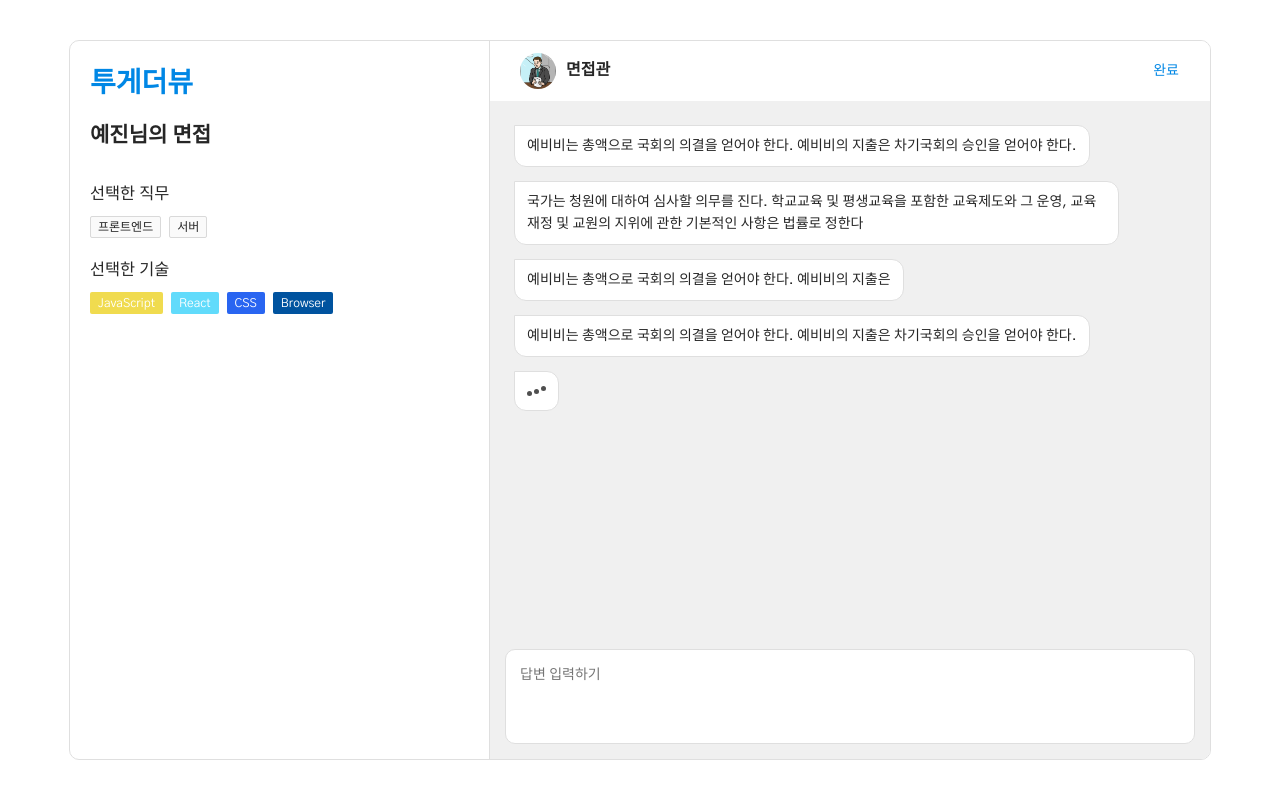
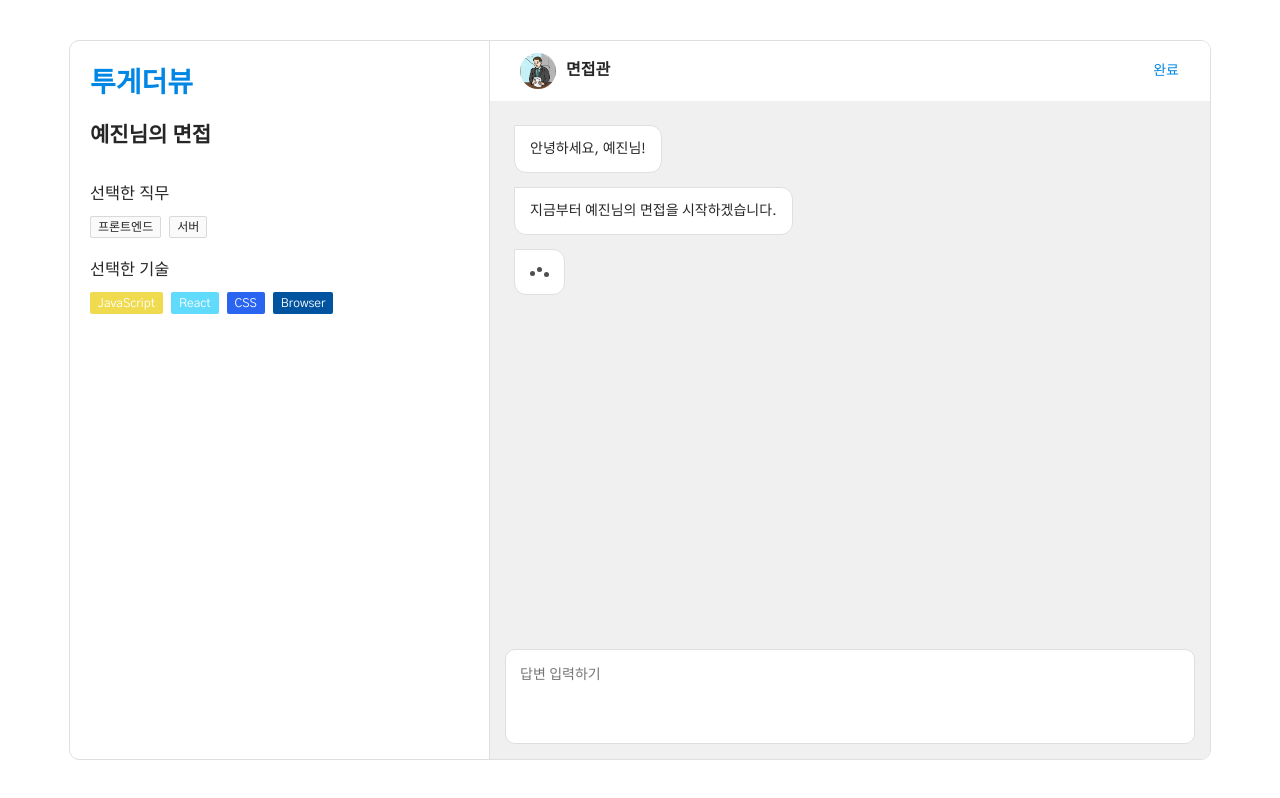
Before and after one commit to togather-view/togather-view-demo, a Next.js app: page /interview/1 in a window 1280 px wide. Built offline with nearby package versions, Linux system fonts and the light colour scheme; a web font is replaced by a local one.

Commit message:
feat: Show message as side

```diff
--- a/src/pages/interview/[interviewId]/index.tsx
+++ b/src/pages/interview/[interviewId]/index.tsx
@@ -3,33 +3,15 @@ import { Avatar, Button } from "antd";
 import _ from "lodash";
 
 import LoadingDotsComponent from "@src/components/common/LoadingDots.component";
+import TagComponent from "@src/components/common/Tag.component";
 
+// dummy
+import { myAccount } from "@dummy/user.data";
+import { messageList } from "@dummy/message.data";
+
+// styles
 import styles from "@src/styles/pages/InterviewMessenger.module.scss";
-import TagComponent from "@src/components/common/Tag.component";
-import { myAccount } from "@dummy/user.data";
-
-const contents1 =
-  "예비비는 총액으로 국회의 의결을 얻어야 한다. 예비비의 지출은 차기국회의 승인을 얻어야 한다.";
-const contents2 =
-  "국가는 청원에 대하여 심사할 의무를 진다. 학교교육 및 평생교육을 포함한 교육제도와 그 운영, 교육재정 및 교원의 지위에 관한 기본적인 사항은 법률로 정한다";
-const contents3 =
-  "예비비는 총액으로 국회의 의결을 얻어야 한다. 예비비의 지출은 ";
-// "차기국회의 승인을 얻어야 한다. 국가는 청원에 대하여 심사할 의무를 진다. 학교교육 및 평생교육을 포함한 교육제도와 그 운영, 교육재정 및 교원의 지위에 관한 기본적인 사항은 법률로 정한다";
-
-const contentsList = [
-  contents1,
-  contents2,
-  contents3,
-  contents1,
-  contents2,
-  contents3,
-  contents1,
-  contents2,
-  contents3,
-  contents1,
-  contents2,
-  contents3,
-];
+import { MessageSide } from "@src/interface/interface";
 
 function InterviewMessengerPage() {
   const [displayedMessages, setDisplayedMessages] = useState([]);
@@ -40,29 +22,36 @@ function InterviewMessengerPage() {
         () =>
           setDisplayedMessages([
             ...displayedMessages,
-            contentsList[displayedMessages.length],
+            messageList[displayedMessages.length],
           ]),
         time,
       ),
     [displayedMessages],
   );
 
-  const messageList = useMemo(() => {
-    const isLeft = contentsList.length > displayedMessages.length;
+  const messageListDOM = useMemo(() => {
+    const isLeft = messageList.length > displayedMessages.length;
     const list = displayedMessages.map((x, index) => (
       // eslint-disable-next-line react/no-array-index-key
-      <p key={`message-list-${index}`} className={styles.contents}>
-        {x}
+      <p
+        key={`message-list-${index}`}
+        className={
+          x.side === MessageSide.INTERVIEWER
+            ? styles.contentsLeft
+            : styles.contentsRight
+        }
+      >
+        {x.contents}
       </p>
     ));
     if (isLeft) {
       list.push(
-        <p className={styles.contents}>
+        <p className={styles.contentsLeft}>
           <LoadingDotsComponent />
         </p>,
       );
       const addDisplayMessage = makeMessageDebounce(
-        contentsList[displayedMessages.length].length * 20,
+        messageList[displayedMessages.length].contents.length * 60,
       );
       addDisplayMessage();
     }
@@ -104,7 +93,7 @@ function InterviewMessengerPage() {
           <main>
             <div className={styles.messenger}>
               <div className={styles.messageWrap}>
-                <div className={styles.message}>{messageList}</div>
+                <div className={styles.message}>{messageListDOM}</div>
               </div>
             </div>
           </main>
--- a/src/styles/pages/InterviewMessenger.module.scss
+++ b/src/styles/pages/InterviewMessenger.module.scss
@@ -29,6 +29,7 @@
       font-family: "Recipekorea";
       color: $primary-color;
     }
+
     h2 {
       margin-bottom: 30px;
     }
@@ -105,15 +106,16 @@
       .messageWrap {
         display: flex;
         gap: 10px;
-        width: 90%;
 
-        margin-bottom:  auto;
+        margin-bottom: auto;
+        width: 100%;
 
 
         .avatar {
         }
 
         .message {
+          width: 100%;
 
           .name {
             margin-bottom: 3px;
@@ -121,13 +123,24 @@
 
           .contents {
             width: fit-content;
+            max-width: 90%;
 
             border: 1px solid $color-border-gray;
             border-radius: 0 $message-radius $message-radius $message-radius;
 
-            padding: 9px 12px;
+            padding: 12px 15px;
 
             background-color: white;
+          }
+
+          .contentsLeft {
+            @extend .contents;
+          }
+
+          .contentsRight {
+            @extend .contents;
+            border-radius: $message-radius 0 $message-radius $message-radius;
+            margin-left: auto;
           }
 
         }
```
